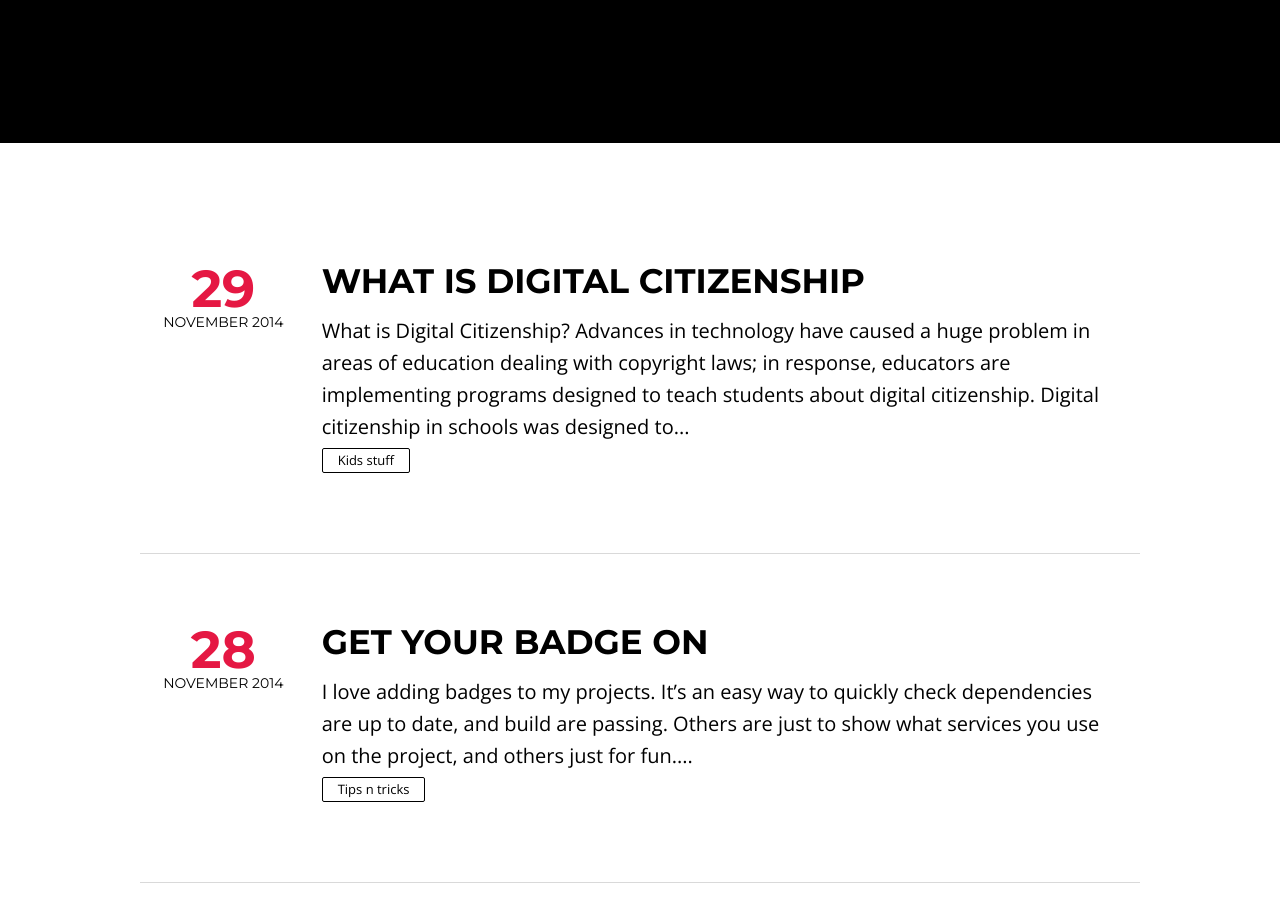
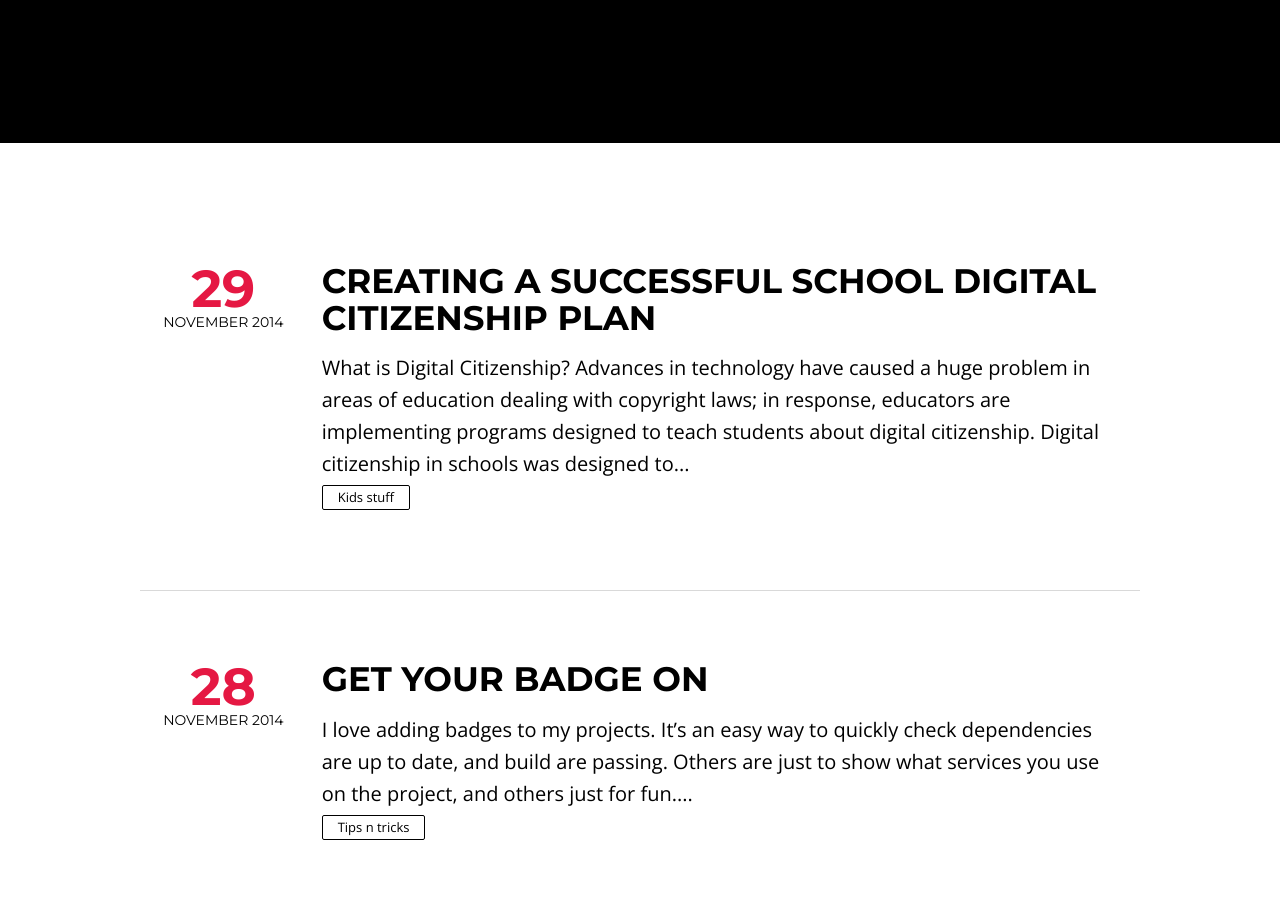
Before and after one commit to roachhd/notepad, a Jekyll site: the page built from index.html, in a window 1280 px wide and 900 px high, scrolled down 472 px. Built offline with Jekyll 4.4.1, drawn with Linux system fonts in a browser that asks for light colours; nearby versions of some CDN libraries; the list of posts is cut into pages by our own code.

Commit message:
Update 2014-11-29-digital-citizenship.md

```diff
--- a/_posts/2014-11-29-digital-citizenship.md
+++ b/_posts/2014-11-29-digital-citizenship.md
@@ -1,6 +1,6 @@
 ---
 layout: post
-title: What is Digital Citizenship
+title: Creating a Successful School Digital Citizenship Plan
 share: true
 comments: true
 category: Kids Stuff
```
